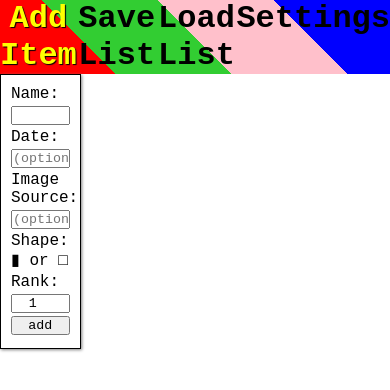
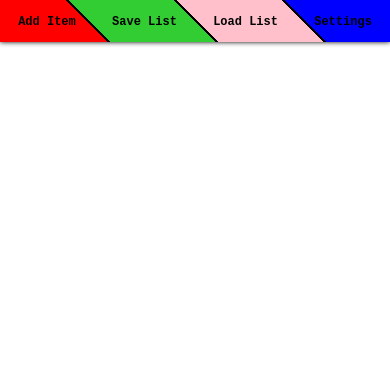
Before and after one commit to Dav-Sandhu/List-Maker-Version-2, a React (Create React App) app: page / in a window 390 px wide. Shown: the top 390 px of the page. Built offline with nearby package versions, Linux system fonts and the light colour scheme.

Commit message:
Update Navbar.scss

```diff
--- a/src/components/Navbar/Navbar.scss
+++ b/src/components/Navbar/Navbar.scss
@@ -2,17 +2,23 @@
 
 .navbar{
 
-  @include index.flexbox(row, space-around, space-around);
+  @include index.flexbox(row, space-around, center);
+
+  position: fixed;
+  z-index: 100;
+  height: 5vh;
+  width: 100%;
+  box-shadow: 0px 0px 5px black;
 
   background-image: linear-gradient(
     45deg,
     red 25%,
-    limegreen 25%,
-    limegreen 50%,
-    pink 50%,
-    pink 75%,
-    blue 75%,
-    blue 100%
+    black 25% 25.5%,
+    limegreen 25.5% 50%,
+    black 50% 50.5%,
+    pink 50.5% 75%,
+    black 75% 75.5%,
+    blue 75.5% 100%,
   );
 
   div{
@@ -30,11 +36,24 @@
 
   border: none;
   background-color: transparent;
-  font-size: 2em;
   font-weight: bold;
   user-select: none;
 
-  &:hover, &:focus{
+  font-size: 2.5vw;
+
+  @media (min-width: 320px) and (max-width: 480px) {
+    font-size: 0.75em;
+  }
+
+  ~ div {
+    display: none;
+
+    &:hover, &:active, &:focus{
+      display: block;
+    }
+  }
+
+  &:hover, &:focus, &:active{
     color: yellow;
     text-shadow: 1px 1px 1px black;
 
```
